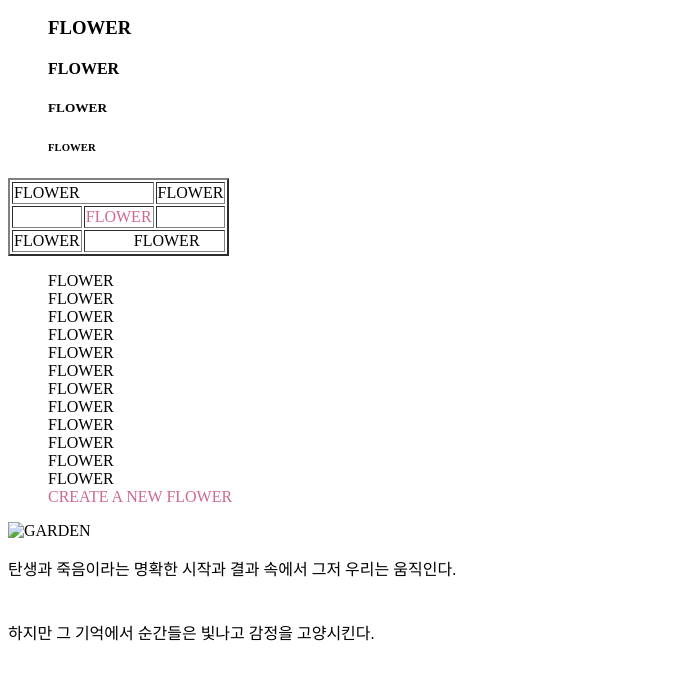
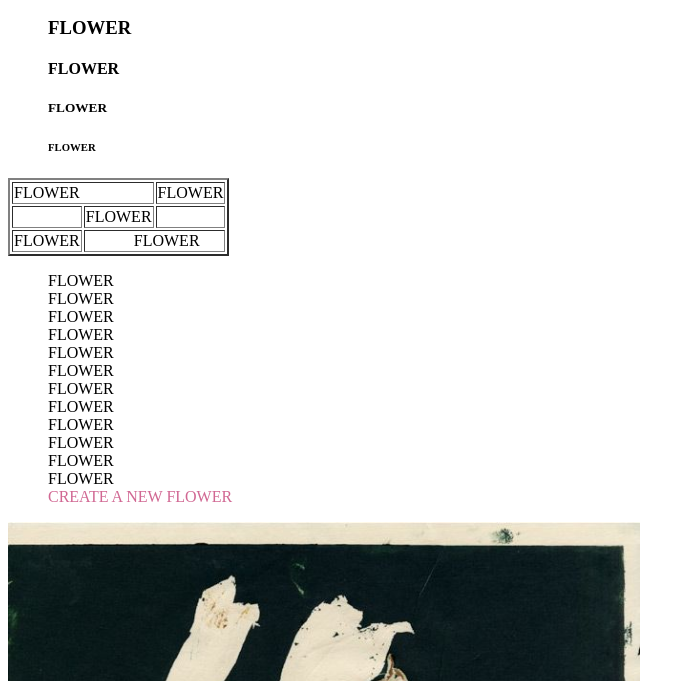
Before and after one commit to jin-childish/jin_childish2, a plain HTML site: page GARDEN.html in a window 1280 px wide. Shown: the part 110-791 px from the top of the page, without its empty margins (0-695 px from the left). Drawn offline with Linux system fonts and the light colour scheme.

Commit message:
Update GARDEN.html

```diff
--- a/GARDEN.html
+++ b/GARDEN.html
@@ -33,7 +33,7 @@
 		<tbody>
 			<tr>
 				<td></td>
-				<td><a href="https://www.instagram.com/jin_childish/" title="FLOWER">FLOWER</a></td>
+				<a href="https://www.instagram.com/jin_childish/" title="FLOWER"><td>FLOWER</td></a>
 				<td></td>
 			</tr>
 		</tbody>
@@ -66,7 +66,7 @@
 </ul>
 </nav>
 <section>
-	<img src="images_jin_childish/1.jpg" alt="GARDEN" width="50%">
+	<img src="1.jpg" alt="GARDEN" width="50%">
 </section>
 <article>
 <p style="margin-bottom: 40px">탄생과 죽음이라는 명확한 시작과 결과 속에서 그저 우리는 움직인다.</p>
```
